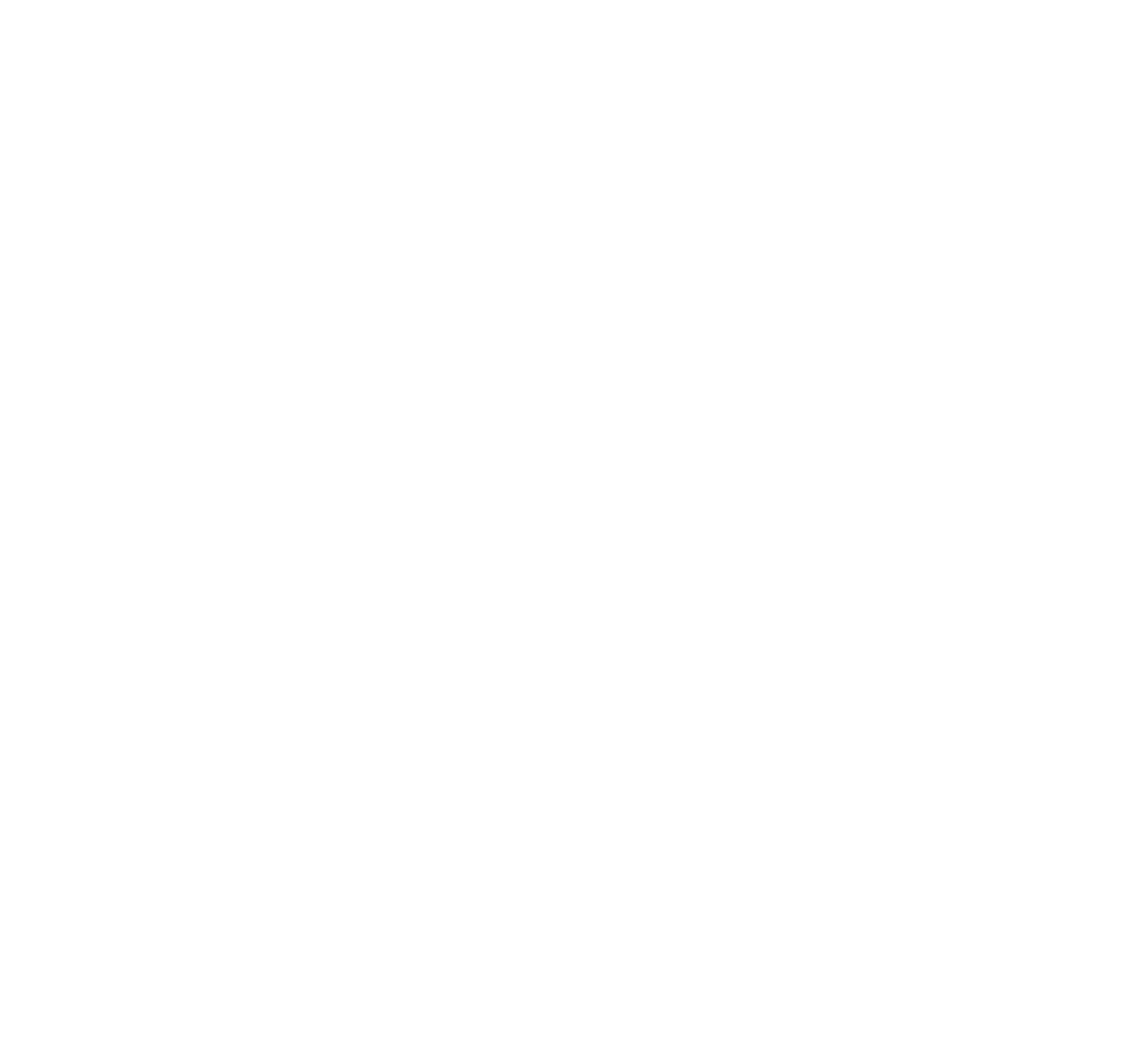
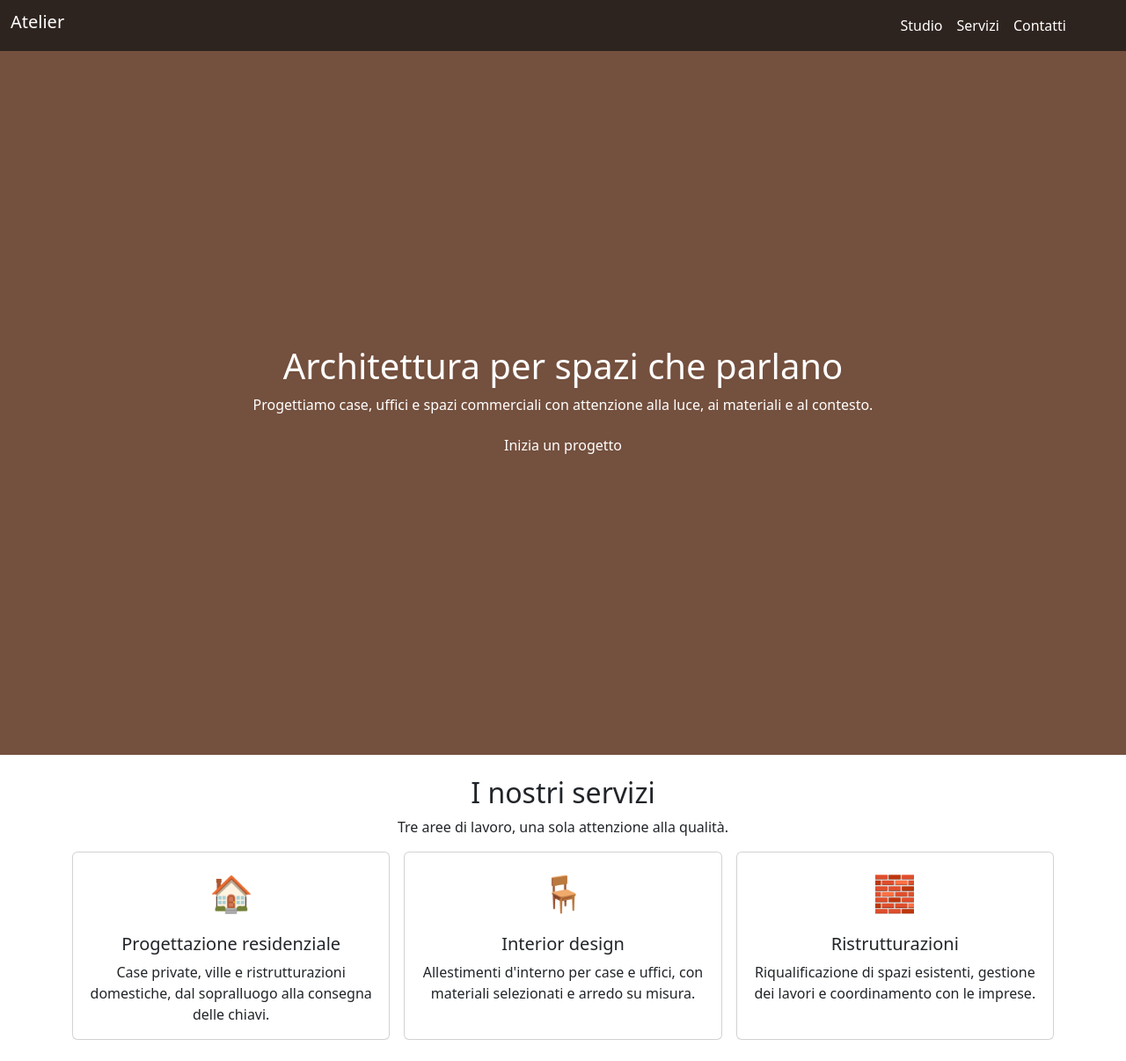
Before and after one commit to Giuseppe-Cascini/PROGETTO-SETTIMANA-6, a plain HTML site: page index.html in a window 1280 px wide. Shown: the whole page at 88% size. Before the commit the page ends 800 px from the top, so only its background shows below. Drawn offline with nearby package versions, Linux system fonts and the light colour scheme.

Commit message:
header+ hero+ card

```diff
--- a/assets/scss/style.scss
+++ b/assets/scss/style.scss
@@ -3,6 +3,10 @@
 
 
 // === Variabili (definisci $brand-primary, $brand-secondary, $radius-base, ecc.) ===
+$brand-nav:hsl(20, 20%, 15%);
+$brand-primary:hsl(20, 30%, 35%);
+$btn-primary:hsl(20, 30%, 35%);
+
 
 
 
@@ -11,7 +15,18 @@
 
 
 // === Override Bootstrap (sovrascrivi .btn-primary, .bg-primary, .text-primary col tuo colore brand) ===
-
-
+.bg-primary {
+    background-color:$brand-nav!important;
+};
+.bg-secondary {
+    background-color: $brand-primary!important;
+};
+.btn-primary {
+    background-color:$btn-primary!important;
+    border: none;
+}
 
 // === Stili custom delle sezioni (header sticky, hero, servizi, contatti, footer) ===
+#studio {
+    min-height: 80vh;
+}
--- a/index.html
+++ b/index.html
@@ -1,36 +1,111 @@
 <!DOCTYPE html>
 <html lang="it">
+
 <head>
     <meta charset="UTF-8">
     <meta name="viewport" content="width=device-width, initial-scale=1.0">
     <title>Atelier — Studio di architettura</title>
-    <link rel="stylesheet"
-          href="https://cdn.jsdelivr.net/npm/bootstrap@5.3.3/dist/css/bootstrap.min.css">
+    <link rel="stylesheet" href="https://cdn.jsdelivr.net/npm/bootstrap@5.3.3/dist/css/bootstrap.min.css">
     <link rel="stylesheet" href="assets/css/style.css">
 </head>
+
 <body>
 
-    <header>
+    <header class="bg-primary text-white sticky-top">
         <!-- Navbar Bootstrap (navbar-expand-md, sticky in cima) -->
+        <nav class="navbar navbar-expand-md" data-bs-theme="dark">
+            <div class="container-fluid">
+                <a class="navbar-brand text-white h1" href="index.html">Atelier</a>
+                <button class="navbar-toggler" type="button" data-bs-toggle="collapse" data-bs-target="#navbarNav"
+                    aria-controls="navbarNav" aria-expanded="false" aria-label="Toggle navigation">
+                    <span class="navbar-toggler-icon"></span>
+                </button>
+                <div class="collapse navbar-collapse justify-content-end me-5" id="navbarNav">
+                    <ul class="navbar-nav">
+                        <li class="nav-item">
+                            <a class="nav-link active text-white" aria-current="page" href="#studio">Studio</a>
+                        </li>
+                        <li class="nav-item">
+                            <a class="nav-link text-white" href="#servizi">Servizi</a>
+                        </li>
+                        <li class="nav-item">
+                            <a class="nav-link text-white" href="#contatti">Contatti</a>
+                        </li>
+                    </ul>
+                </div>
+            </div>
+        </nav>
     </header>
 
-    <section id="studio">
+    <section id="studio"
+        class="min-vh-100 bg-secondary d-flex flex-column justify-content-center align-items-center text-center">
         <!-- Hero: titolo grande, sottotitolo, CTA. Sfondo brand. min-height 80vh -->
+        <h1 class="text-white">Architettura per spazi che parlano</h1>
+        <p class="text-white">Progettiamo case, uffici e spazi commerciali con attenzione alla luce, ai materiali e al
+            contesto.</p>
+        <a href="#" class="btn btn-primary">Inizia un progetto</a>
     </section>
+    <main class="container my-4">
+        <section id="servizi" class="col-12 col-md-4 text-center w-100">
+            <!-- 3 card servizi affiancate da md in su -->
+            <h2>I nostri servizi</h2>
+            <p>Tre aree di lavoro, una sola attenzione alla qualità.</p>
+            <div id="card" class="row g-3">
+                <article class="col-12 col-md-4 ">
+                    <div class="card h-100">
+                        <div class="card-body text-center">
+                            <p class="fs-1">🏠</p>
+                            <h5 class="card-title">Progettazione residenziale</h5>
+                            <p class="card-text">Case private, ville e ristrutturazioni domestiche, dal sopralluogo alla
+                                consegna delle chiavi.</p>
+                        </div>
+                    </div>
+                </article>
 
-    <section id="servizi">
-      <!-- 3 card servizi affiancate da md in su -->
+                <article class="col-12 col-md-4">
+                    <div class="card h-100">
+                        <div class="card-body text-center">
+                            <p class="fs-1">🪑</p>
+                            <h5 class="card-title">Interior design</h5>
+                            <p class="card-text">Allestimenti d'interno per case e uffici, con materiali selezionati e
+                                arredo su
+                                misura.</p>
+                        </div>
+                    </div>
+                </article>
+
+                <article class="col-12 col-md-4">
+                    <div class="card h-100">
+                        <div class="card-body text-center">
+                            <p class="fs-1">🧱</p>
+                            <h5 class="card-title">Ristrutturazioni</h5>
+                            <p class="card-text">Riqualificazione di spazi esistenti, gestione dei lavori e
+                                coordinamento
+                                con le
+                                imprese.</p>
+                        </div>
+                    </div>
+                </article>
+            </div>
         </section>
+    </main>
 
     <section id="contatti">
         <!-- Form contatti Bootstrap, larghezza limitata e centrata -->
     </section>
 
+
     <footer>
         <!-- 3 colonne: Atelier+indirizzo / Link / Contatti. Copyright in fondo -->
     </footer>
 
-    <script src="https://cdn.jsdelivr.net/npm/bootstrap@5.3.3/dist/js/bootstrap.bundle.min.js"></script>
+    <script src="https://cdn.jsdelivr.net/npm/@popperjs/core@2.11.8/dist/umd/popper.min.js"
+        integrity="sha384-I7E8VVD/ismYTF4hNIPjVp/Zjvgyol6VFvRkX/vR+Vc4jQkC+hVqc2pM8ODewa9r"
+        crossorigin="anonymous"></script>
+    <script src="https://cdn.jsdelivr.net/npm/bootstrap@5.3.8/dist/js/bootstrap.min.js"
+        integrity="sha384-G/EV+4j2dNv+tEPo3++6LCgdCROaejBqfUeNjuKAiuXbjrxilcCdDz6ZAVfHWe1Y"
+        crossorigin="anonymous"></script>
     <script src="assets/js/script.js"></script>
 </body>
+
 </html>
```
Also changed, not shown: assets/css/style.css, 1 other file. Lines whose indentation alone changed are shown as unchanged.
